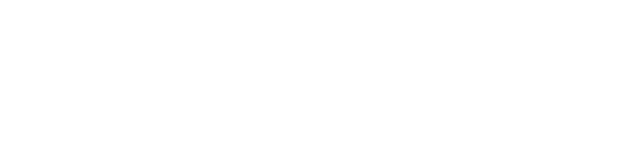
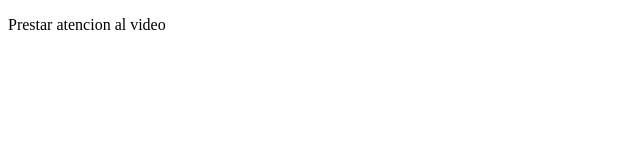
Before and after one commit to andresquimbay/WebDevApps, a plain HTML site: page index.html in a window 1280 px wide. Shown: the whole page, without its empty margins (0-640 px from the left). Drawn offline with Linux system fonts and the light colour scheme.

Commit message:
ejemplo2

```diff
--- a/index.html
+++ b/index.html
@@ -4,6 +4,6 @@
 	<title>Tutor Cafe Web </title>
 </head>
 <body>
-
+<p>Prestar atencion al video</p>
 </body>
 </html>
```
